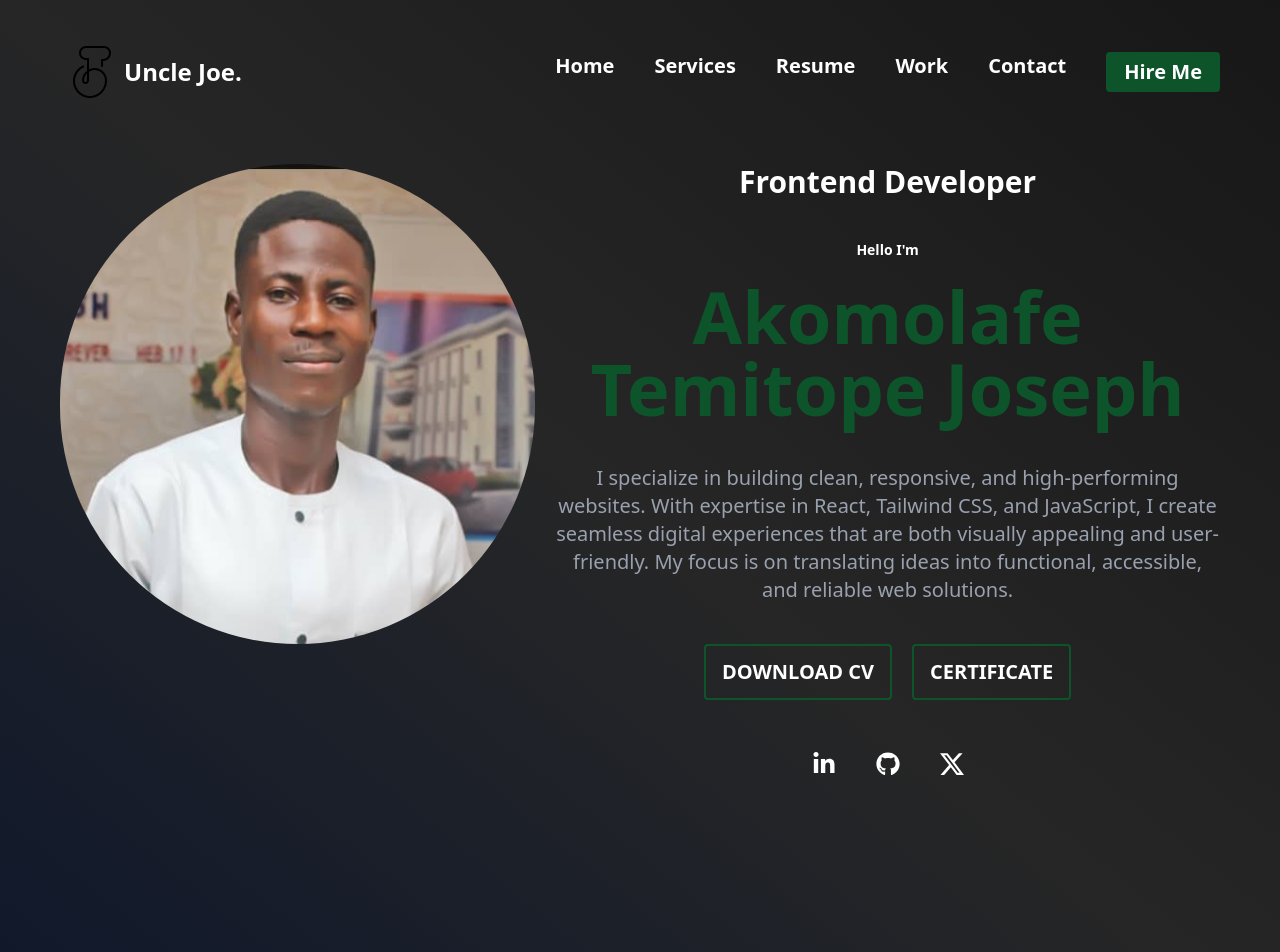
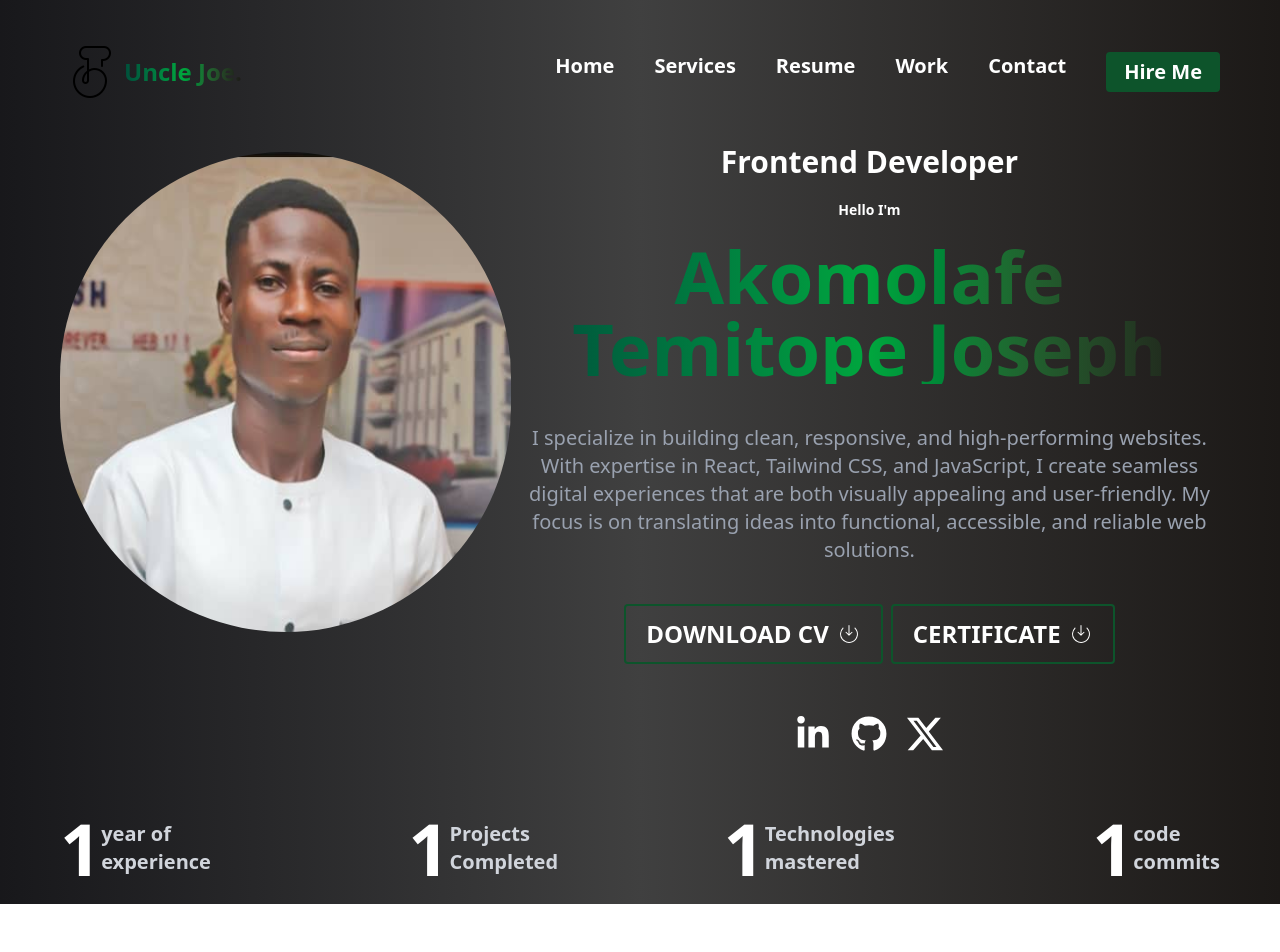
Before and after one commit to akomolafetemitopejoseph/portfolio-2, a React (Vite) app: page / in a window 1280 px wide. Shown: the top 952 px of the page. After the commit the page ends 904 px from the top, so only its background shows below. Built offline with nearby package versions, Linux system fonts and the light colour scheme.

Commit message:
Update changes

```diff
--- a/src/App.jsx
+++ b/src/App.jsx
@@ -5,7 +5,7 @@ import Ratings from "./Components/Ratings";
 
 function App() {
   return (
-    <div className="bg-gradient-to-tr from-slate-900 via-neutral-800 to-neutral-900">
+    <div className="bg-gradient-to-r from-zinc-900 via-neutral-700 to-stone-900">
       <NavBar />
       <HeroSection />
       <Ratings />
--- a/src/Components/HeroSection.jsx
+++ b/src/Components/HeroSection.jsx
@@ -3,13 +3,14 @@ import { FaLinkedinIn } from "react-icons/fa";
 import { FaGithub } from "react-icons/fa";
 import { BsTwitterX } from "react-icons/bs";
 import imgmain from "../assets/myimage.jpg";
+import { CiSaveDown1 } from "react-icons/ci";
 
 const HeroSection = () => {
   return (
-    <main className=" h-screen flex-1 text-center lg:flex gap-5 lg:mt-5 lg:mr-15 lg:ml-15 text-white">
-      <div className="flex justify-center mt-10">
+    <main className=" flex-1 text-center lg:flex gap-2 px-5 py-5 lg:px-15 lg:pt-5 text-white">
+      <div className="flex justify-center mt-3 lg:mt-5">
         <img
-          className=" w-[400px] lg:w-500 h-[300px] lg:h-120 rounded-full"
+          className=" w-[300px] lg:w-450 h-[300px] lg:h-120 rounded-full"
           src={imgmain}
           alt="heroimage"
         />
@@ -18,36 +19,40 @@ const HeroSection = () => {
         <div>
           <div className="flex-1 lg:flex">
             <div>
-              <h1 className="text-xl mt-10 lg:text-3xl font-semibold mb-10">
+              <h1 className="text-xl mt-3 lg:text-3xl font-semibold mb-5 lg:mb-5">
                 Frontend Developer
               </h1>
 
-              <h2 className="text-sm font-bold  mb-5 capitalize">Hello I'm</h2>
-              <h1 className="text-3xl lg:text-7xl text-green-900 capitalize font-bold mb-10">
+              <h2 className="text-sm font-bold  mb-3 lg:mb-5 capitalize">
+                Hello I'm
+              </h2>
+              <h1 className="text-2xl lg:text-7xl bg-gradient-to-r from-emerald-900 via-green-600 to-stone-900 bg-clip-text text-transparent capitalize font-bold mb-5 lg:mb-10">
                 akomolafe <br /> temitope joseph
               </h1>
 
-              <p className="text-gray-400 text-[16px] lg:text-xl">
+              <p className="text-gray-400 text-[14px] lg:text-xl ">
                 I specialize in building clean, responsive, and high-performing
                 websites. With expertise in React, Tailwind CSS, and JavaScript,
                 I create seamless digital experiences that are both visually
                 appealing and user-friendly. My focus is on translating ideas
                 into functional, accessible, and reliable web solutions.
               </p>
-              <div className=" flex items-center justify-center lg:flex lg:justify-evenly mt-10">
-                <div className="grid grid-cols-1 justify-center items-center gap-5 lg:flex">
-                  <button className="uppercase mb-3  hover:bg-green-800 transform duration-500 active:bg-green-900 font-semibold text-xl border-2 border-green-900 px-4 py-1 rounded cursor-pointer pt-3 pb-3 w-fit ">
+              <div className=" flex justify-center lg:flex lg:justify-evenly mt-5 lg:mt-10 lg:mb-10">
+                <div className="grid grid-cols-1 justify-center items-center gap-2 lg:flex">
+                  <button className="uppercase mb-3 flex justify-center items-center gap-2 p-3  hover:bg-green-800 transform duration-500 active:bg-green-900 font-semibold text-xl lg:text-2xl border-2 border-green-900 px-2 lg:px-5 lg:py-3 rounded cursor-pointer w-fit ">
                     download cv
+                    <CiSaveDown1 />
                   </button>
-                  <button className="uppercase mb-3 hover:bg-green-800 transform duration-500 active:bg-green-900 font-semibold text-xl border-2 border-green-900 px-4 py-1 rounded cursor-pointer pt-3 pb-3  w-fit">
+                  <button className="uppercase mb-3 flex justify-center items-center gap-2 p-3 hover:bg-green-800 transform duration-500 active:bg-green-900 font-semibold text-xl lg:text-2xl border-2 border-green-900 px-2 lg:px-5 lg:py-3 rounded cursor-pointer   w-fit">
                     certificate
+                    <CiSaveDown1 />
                   </button>
                 </div>
               </div>
-              <div className="flex gap-10 text-center justify-center items-center  mt-10">
-                <FaLinkedinIn className="text-2xl cursor-pointer hover:text-green-300 transform duration-500" />
-                <FaGithub className="text-2xl cursor-pointer  hover:text-green-300 transform duration-500" />
-                <BsTwitterX className="text-2xl cursor-pointer hover:text-green-300 transform duration-500" />
+              <div className="flex gap-5 text-center justify-center items-center  mt-2">
+                <FaLinkedinIn className="text-xl lg:text-4xl cursor-pointer hover:text-green-300 transform duration-500" />
+                <FaGithub className="text-xl lg:text-4xl cursor-pointer  hover:text-green-300 transform duration-500" />
+                <BsTwitterX className="text-xl lg:text-4xl cursor-pointer hover:text-green-300 transform duration-500" />
               </div>
             </div>
           </div>
--- a/src/Components/NavBar.jsx
+++ b/src/Components/NavBar.jsx
@@ -4,16 +4,19 @@ import imgletterj from "../assets/letterJ.png";
 function NavBar() {
   return (
     <div className="">
-      <nav className="hidden lg:flex justify-between text-center items-center lg:pt-10 lg:mr-15 lg:ml-15 text-white">
+      <nav className="lg:flex justify-between text-center items-center px-2 py-2 lg:px-15 lg:pt-10 text-white">
         <div className="flex justify-center items-center">
           <div className="">
-            <img className="text-green-900" src={imgletterj} alt="letterj" />
+            <img className="text-green-900 text-[15px]" src={imgletterj} alt="letterj" />
           </div>
-          <h1 className="capitalize font-extrabold text-2xl">uncle joe.</h1>
+
+          <h1 className="capitalize bg-gradient-to-r from-emerald-900 via-green-600 to-stone-900 bg-clip-text text-transparent font-extrabold text-2xl">
+            uncle joe.
+          </h1>
         </div>
 
         <div className="">
-          <ul className="flex  justify-between text-center capitalize font-semibold text-xl gap-5 lg:gap-10">
+          <ul className="hidden lg:flex  justify-between text-center capitalize font-semibold text-xl gap-5 lg:gap-10">
             <li className="cursor-pointer hover:text-green-800 hover:border-b-1">
               home
             </li>
--- a/src/Components/Ratings.jsx
+++ b/src/Components/Ratings.jsx
@@ -3,32 +3,32 @@ import React from "react";
 const Ratings = () => {
   return (
     <main className="">
-      <div className="grid lg:flex lg:justify-between mt-5 pb-5 lg:mr-15 lg:ml-15 text-white ">
-        <div className="flex justify-center items-center text-center mr-8 ">
-          <h1 className="text-7xl font-bold">1</h1>
-          <p className="text-l text-start font-semibold text-gray-300">
-            year <br />
-            of experience
+      <div className="w-full grid  grid-cols-2 justify-center items-center gap-5 lg:flex lg:justify-between lg:mt-5 px-5 py-5  lg:px-15 lg:pb-5 text-white ">
+        <div className="flex justify-center items-center text-center mr-4 ">
+          <h1 className="text-5xl sm:text-2xl lg:text-7xl font-bold">1</h1>
+          <p className="text-[10px] lg:text-xl text-start font-semibold text-gray-300">
+            year of <br />
+            experience
           </p>
         </div>
 
-        <div className="flex justify-center items-center text-center ml-8">
-          <h1 className="text-7xl font-bold">1 </h1>
-          <p className="text-l text-start font-semibold text-gray-300">
+        <div className="flex justify-center items-center text-center ml-4">
+          <h1 className="text-5xl sm:text-2xl lg:text-7xl font-bold">1 </h1>
+          <p className="text-[10px] lg:text-xl text-start font-semibold text-gray-300">
             Projects <br /> Completed
           </p>
         </div>
 
-        <div className="flex justify-center items-center text-center mr-8">
-          <h1 className="text-7xl font-bold">1 </h1>
-          <p className="text-l text-start font-semibold text-gray-300">
+        <div className="flex justify-center items-center text-center mr-4">
+          <h1 className="text-5xl sm:text-2xl lg:text-7xl font-bold">1 </h1>
+          <p className="text-[10px] lg:text-xl text-start font-semibold text-gray-300">
             Technologies <br /> mastered
           </p>
         </div>
 
-        <div className="flex justify-center items-center text-center ml-8">
-          <h1 className="text-7xl font-bold">1 </h1>
-          <p className="text-l text-start font-semibold text-gray-300">
+        <div className="flex justify-center items-center text-center ml-4">
+          <h1 className="text-5xl sm:text-2xl lg:text-7xl font-bold">1 </h1>
+          <p className="text-[10px] lg:text-xl text-start font-semibold text-gray-300">
             code <br /> commits
           </p>
         </div>
```
